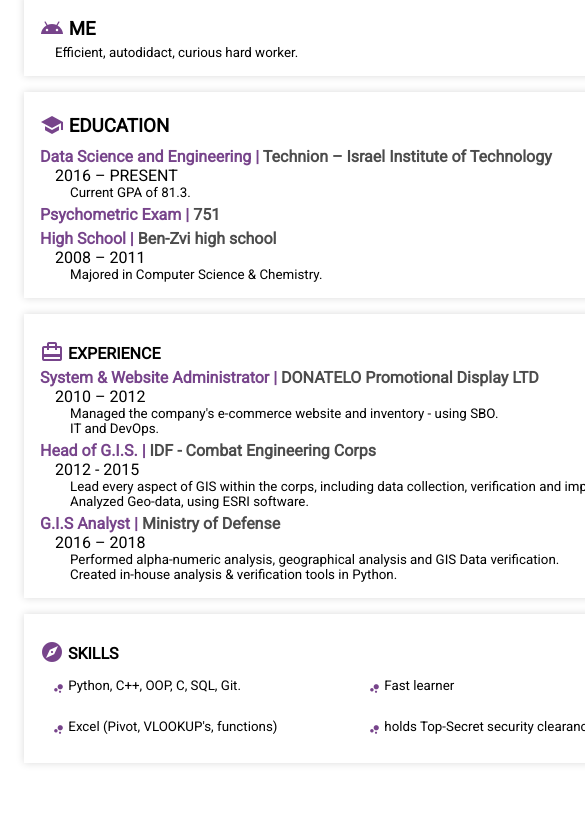
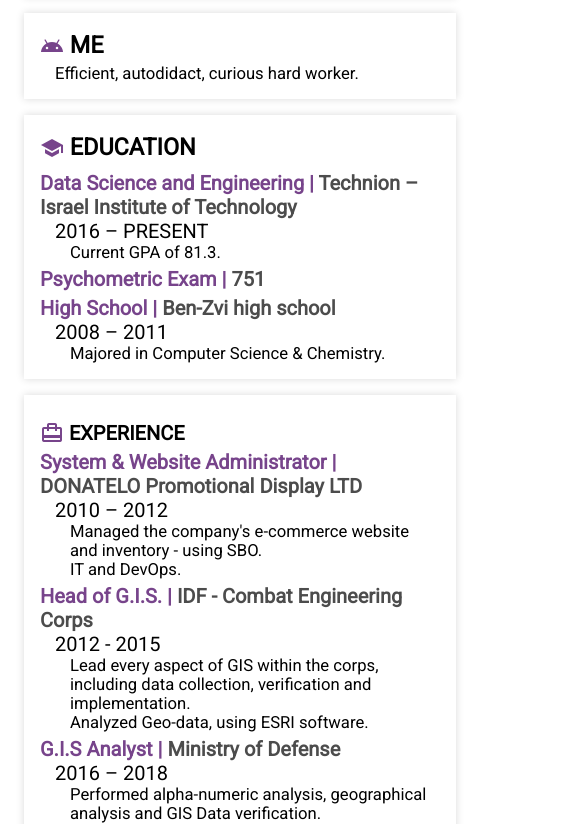
Before and after one commit to afikbar/cv_app, a plain HTML site: page index.html in a window 390 px wide. Shown: the part 209-1033 px from the top of the page, 585 px wide, since content can reach past the window. Before the commit the page ends 988 px from the top, so only its background shows below. Drawn offline with Linux system fonts and the light colour scheme.

Commit message:
[web] responsive tryout #1 :hope:

```diff
--- a/style.css
+++ b/style.css
@@ -39,12 +39,23 @@
     text-align: left;
     /*display: inline-flex;*/
     flex-direction: column;
-    justify-content: center;
-    align-items: left;
+    justify-content: flex-start;
+    /*align-items: left;*/
     padding: 1rem;
     margin: 0.5rem 1rem;
     width: 40rem;
+    /*min-width: 100%;*/
     box-shadow: 0 0 0.5rem 0 rgba(0, 0, 0, 0.15);
+}
+
+@media screen and (max-width: 60rem){
+    .card {
+        width: 25rem;
+        font-size: 20px;
+        /*max-width: 60%;*/
+        /*color: red;*/
+    }
+
 }
 
 .header {
```
